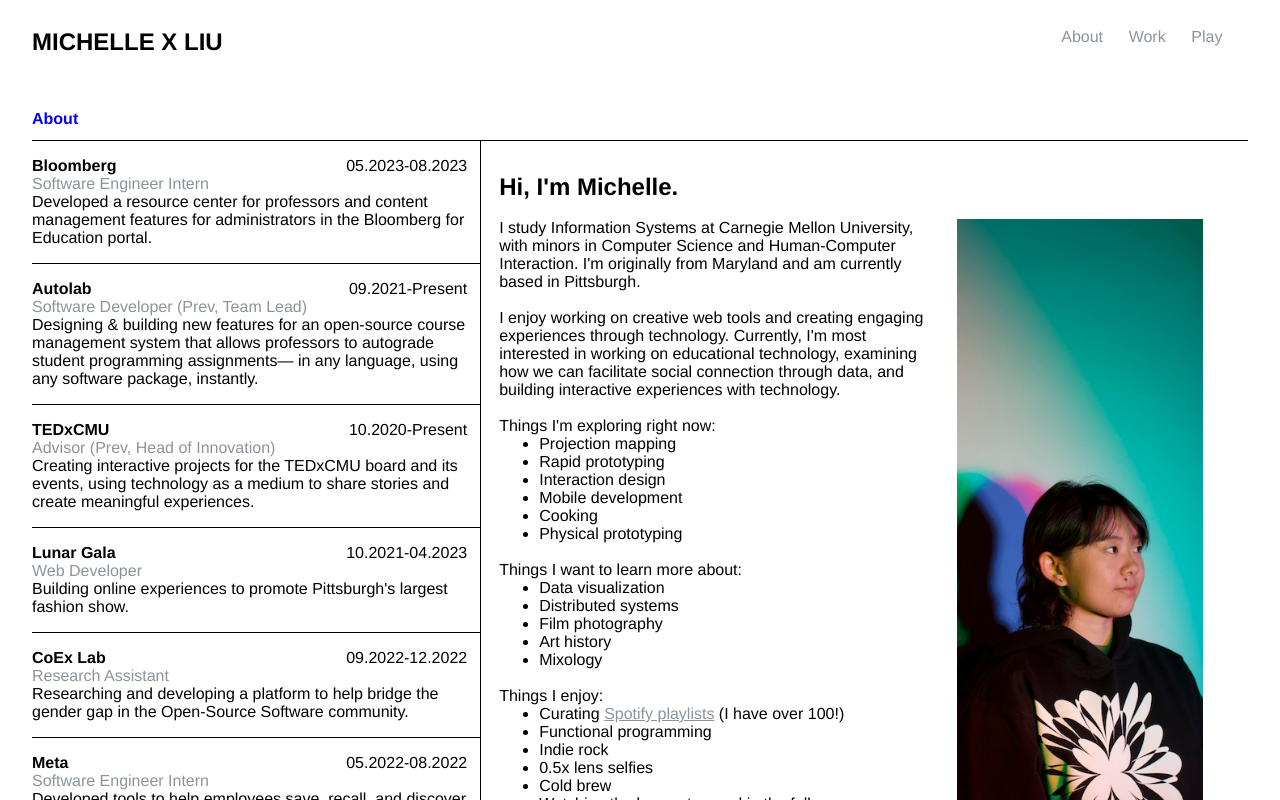
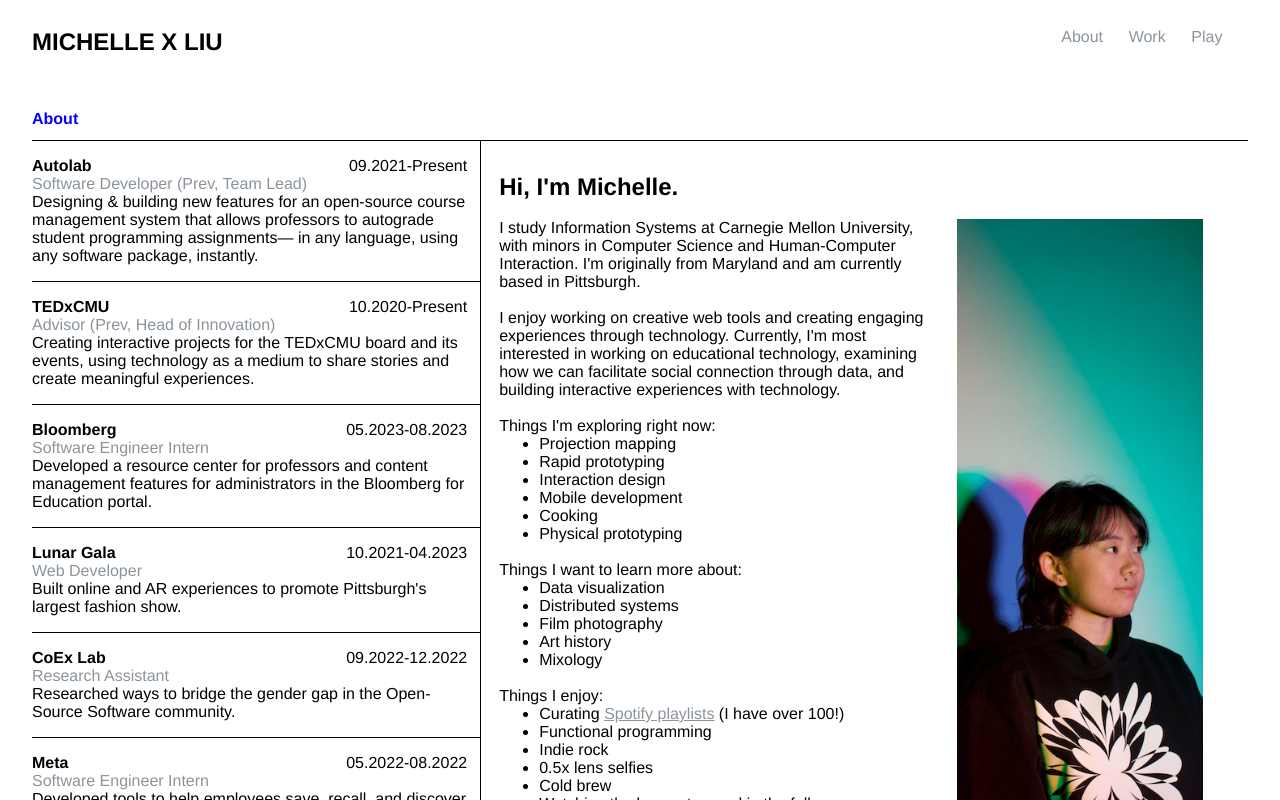
Before and after one commit to michellexliu/michellexliu.github.io, a React (Create React App) app: page /#/ in a window 1280 px wide. Built offline with nearby package versions, Linux system fonts and the light colour scheme.

Commit message:
updated experience order

```diff
--- a/src/assets/experience.js
+++ b/src/assets/experience.js
@@ -1,15 +1,4 @@
 const EXPERIENCE = [
-  {
-    name: 'Bloomberg',
-    dates: {
-      start: '05.2023',
-      end: '08.2023',
-    },
-    description:
-      'Developed a resource center for professors and content management features for administrators in the Bloomberg for Education portal.',
-    position: 'Software Engineer Intern',
-    link: 'https://www.bloomberg.com/',
-  },
   {
     name: 'Autolab',
     dates: {
@@ -31,13 +20,24 @@ const EXPERIENCE = [
     link: 'https://www.tedxcmu.org/',
   },
   {
+    name: 'Bloomberg',
+    dates: {
+      start: '05.2023',
+      end: '08.2023',
+    },
+    description:
+      'Developed a resource center for professors and content management features for administrators in the Bloomberg for Education portal.',
+    position: 'Software Engineer Intern',
+    link: 'https://www.bloomberg.com/',
+  },
+  {
     name: 'Lunar Gala',
     dates: {
       start: '10.2021',
       end: '04.2023',
     },
     description:
-      "Building online experiences to promote Pittsburgh's largest fashion show.",
+      "Built online and AR experiences to promote Pittsburgh's largest fashion show.",
     position: 'Web Developer',
     link: 'https://lunargala.org/',
   },
@@ -48,7 +48,7 @@ const EXPERIENCE = [
       end: '12.2022',
     },
     description:
-      'Researching and developing a platform to help bridge the gender gap in the Open-Source Software community.',
+      'Researched ways to bridge the gender gap in the Open-Source Software community.',
     position: 'Research Assistant',
     link: 'http://coexlab.com/',
   },
```
